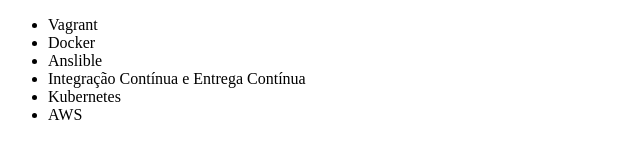
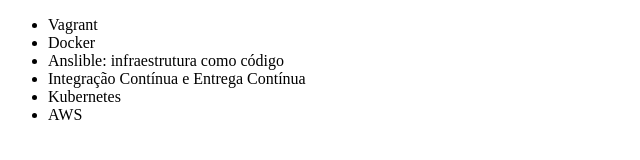
Before and after one commit to gabrielBar/teste-git, a plain HTML site: page index.html in a window 1280 px wide. Shown: the whole page, without its empty margins (0-640 px from the left). Drawn offline with Linux system fonts and the light colour scheme.

Commit message:
alteração para remover

```diff
--- a/index.html
+++ b/index.html
@@ -8,7 +8,7 @@
 	<ul>
 		<li>Vagrant</li>
 		<li>Docker</li>
-		<li>Anslible</li>
+		<li>Anslible: infraestrutura como código</li>
 		<li>Integração Contínua e Entrega Contínua</li>
 		<li>Kubernetes</li>
 		<li>AWS</li>
```
